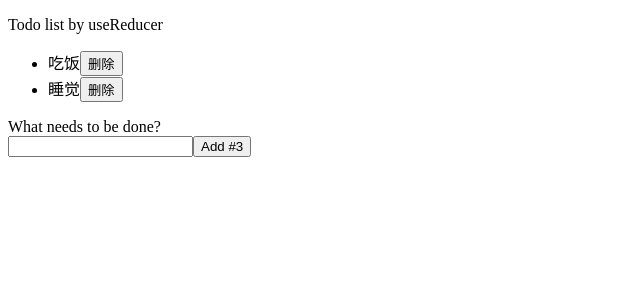
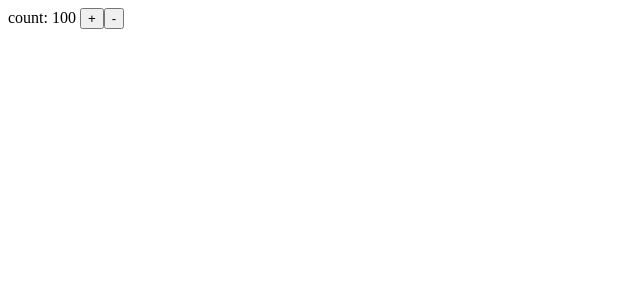
Before and after one commit to squall140/questionnaire, a React (Create React App) app: page / in a window 1280 px wide. Shown: the top 300 px of the page, without its empty margins (0-640 px from the left). Built offline with nearby package versions, Linux system fonts and the light colour scheme.

Commit message:
feat:redux
introduced react-redux and completed a counter demo

```diff
--- a/package.json
+++ b/package.json
@@ -49,12 +49,14 @@
   },
   "devDependencies": {
     "@eslint/js": "^9.17.0",
+    "@reduxjs/toolkit": "^2.5.0",
     "eslint": "^8.57.1",
     "eslint-config-prettier": "^9.1.0",
     "eslint-plugin-prettier": "^5.2.1",
     "eslint-plugin-react": "^7.37.3",
     "globals": "^15.14.0",
     "prettier": "^3.4.2",
+    "react-redux": "^9.2.0",
     "typescript-eslint": "^8.19.1"
   }
 }
--- a/src/App.tsx
+++ b/src/App.tsx
@@ -1,4 +1,5 @@
 import React from 'react'
+import CountRedux from './CountRedux'
 // import StateDemo from './StateDemo'
 // import List2 from './List2'
 // import Demo from './ImmerDemo'
@@ -11,7 +12,7 @@ import React from 'react'
 // import { useMouse } from 'ahooks'
 // import ClosureTrap from './ClosureTrap'
 // import CountReducer from './CountReducer'
-import TodoReducer from './TodoReducer'
+// import TodoReducer from './TodoReducer'
 
 function App() {
   // Custom hooks
@@ -30,7 +31,8 @@ function App() {
       {/* <CallBackDemo /> */}
       {/* <ClosureTrap /> */}
       {/* <CountReducer /> */}
-      <TodoReducer />
+      {/* <TodoReducer /> */}
+      <CountRedux />
     </>
   )
 }
--- /dev/null
+++ b/src/CountRedux.tsx
@@ -0,0 +1,20 @@
+import React, { FC } from 'react'
+import { useDispatch, useSelector } from 'react-redux'
+import { StateType } from './store/index'
+import { decrement, increment } from './store/count'
+
+const CountRedux: FC = () => {
+  const count = useSelector<StateType, number>(state => state.count)
+
+  const dispatch = useDispatch()
+
+  return (
+    <div>
+      <span> count: {count} </span>
+      <button onClick={() => dispatch(increment())}> + </button>
+      <button onClick={() => dispatch(decrement())}> - </button>
+    </div>
+  )
+}
+
+export default CountRedux
--- a/src/index.tsx
+++ b/src/index.tsx
@@ -2,11 +2,15 @@ import React from 'react'
 import ReactDOM from 'react-dom/client'
 import App from './App'
 import reportWebVitals from './reportWebVitals'
+import { Provider } from 'react-redux'
+import store from './store/index'
 
 const root = ReactDOM.createRoot(document.getElementById('root') as HTMLElement)
 root.render(
   <React.StrictMode>
-    <App />
+    <Provider store={store}>
+      <App />
+    </Provider>
   </React.StrictMode>
 )
 
--- /dev/null
+++ b/src/store/count.ts
@@ -0,0 +1,19 @@
+import { createSlice } from '@reduxjs/toolkit'
+
+const INIT_STATE = 100
+
+export const countSlice = createSlice({
+  name: 'count',
+  initialState: INIT_STATE,
+  reducers: {
+    increment(state: number) {
+      return state + 1
+    },
+    decrement(state: number) {
+      return state - 1 // 返回一个新的state，不可变数据
+    },
+  },
+})
+
+export const { increment, decrement } = countSlice.actions
+export default countSlice.reducer
--- /dev/null
+++ b/src/store/index.ts
@@ -0,0 +1,12 @@
+import { configureStore } from '@reduxjs/toolkit'
+import countReducer from './count'
+
+export type StateType = {
+  count: number
+}
+
+export default configureStore({
+  reducer: {
+    count: countReducer,
+  },
+})
```
Also changed, not shown: 2 other files (tests, documents, lock files or other folders).
